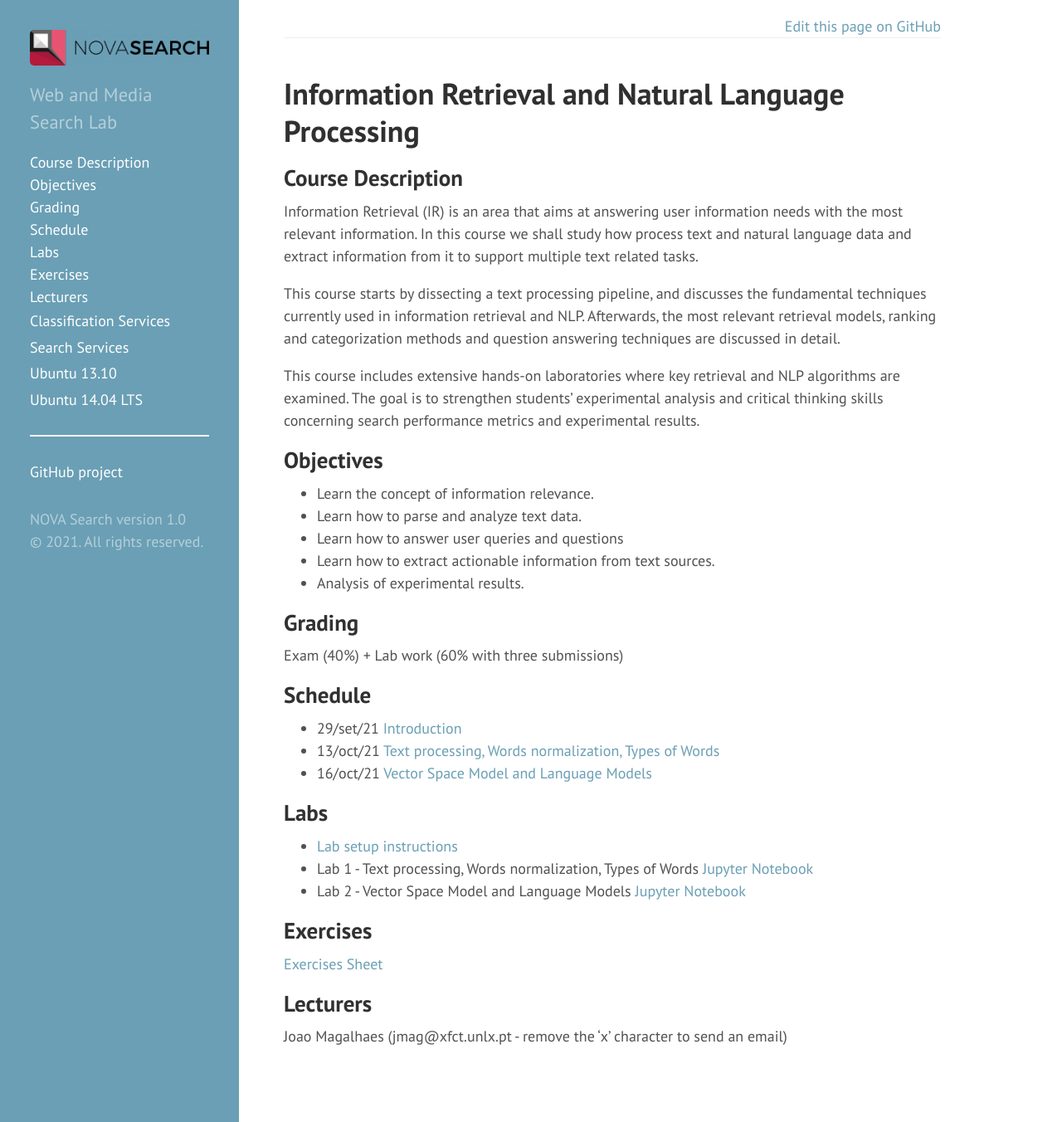
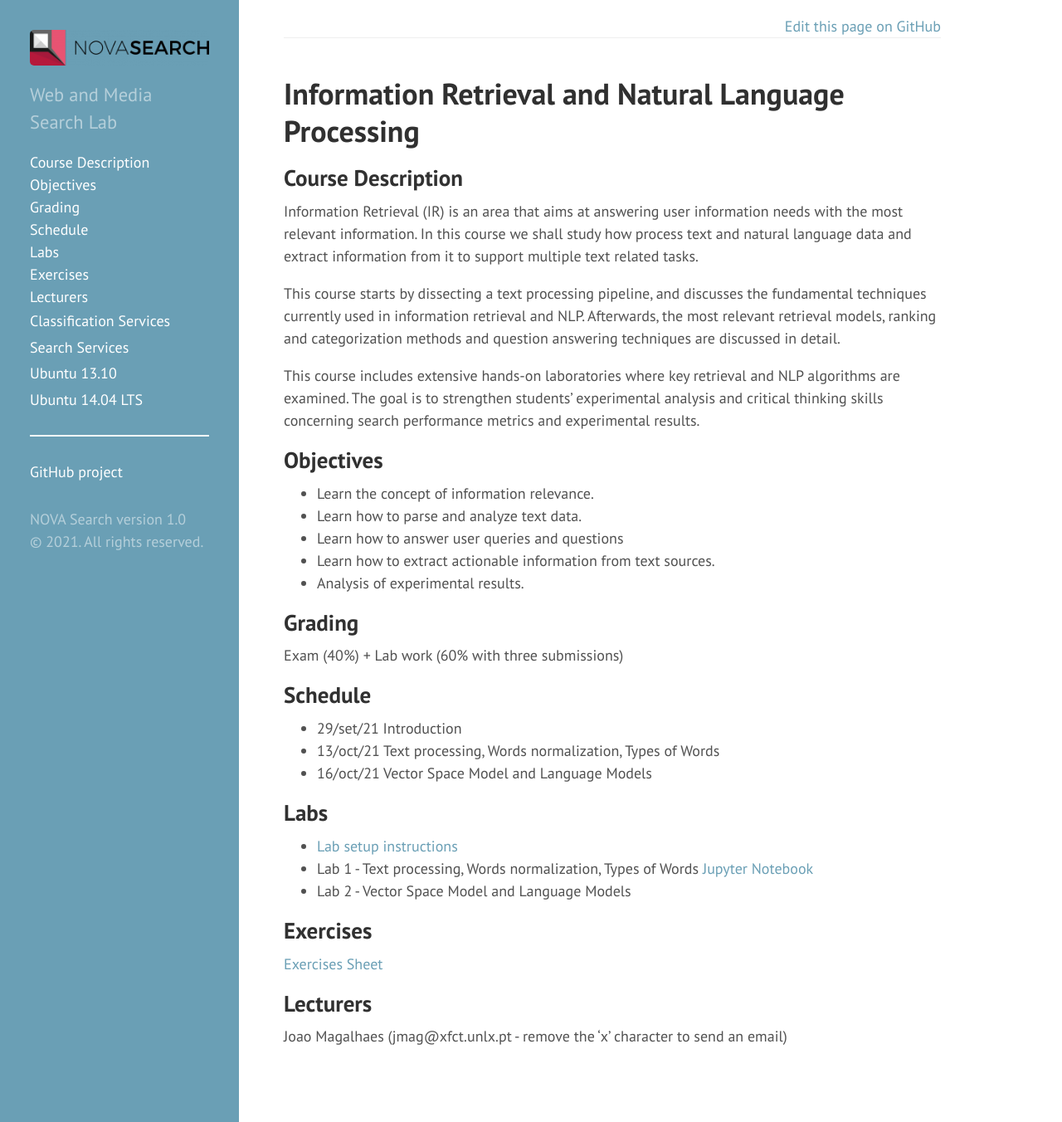
Before and after one commit to novasearch/wiki.novasearch.org, a Jekyll site: the page built from wiki/IR_NLP_2021.md, in a window 1280 px wide and 1352 px high. Shown: the whole window at 83% size. Built offline with Jekyll 4.4.1, drawn with Linux system fonts in a browser that asks for light colours.

Commit message:
Update IR_NLP_2021.md

```diff
--- a/wiki/IR_NLP_2021.md
+++ b/wiki/IR_NLP_2021.md
@@ -22,14 +22,14 @@ This course includes extensive hands-on laboratories where key retrieval and NLP
 Exam (40%) + Lab work (60% with three submissions)
 
 ## Schedule
-- 29/set/21	[Introduction]()
-- 13/oct/21	[Text processing, Words normalization, Types of Words]()
-- 16/oct/21	[Vector Space Model and Language Models]()
+- 29/set/21	Introduction
+- 13/oct/21	Text processing, Words normalization, Types of Words
+- 16/oct/21	Vector Space Model and Language Models
 
 ## Labs
  - [Lab setup instructions](/wiki/IR_NLP_lab_setup)
  - Lab 1 - Text processing, Words normalization, Types of Words [Jupyter Notebook](/assets/files/2021labs/basic_text_processing.ipynb)
- - Lab 2 - Vector Space Model and Language Models [Jupyter Notebook](/assets/files/2021labs/)
+ - Lab 2 - Vector Space Model and Language Models
 
 ## Exercises
 [Exercises Sheet](/assets/files/Exercises.pdf)
```
